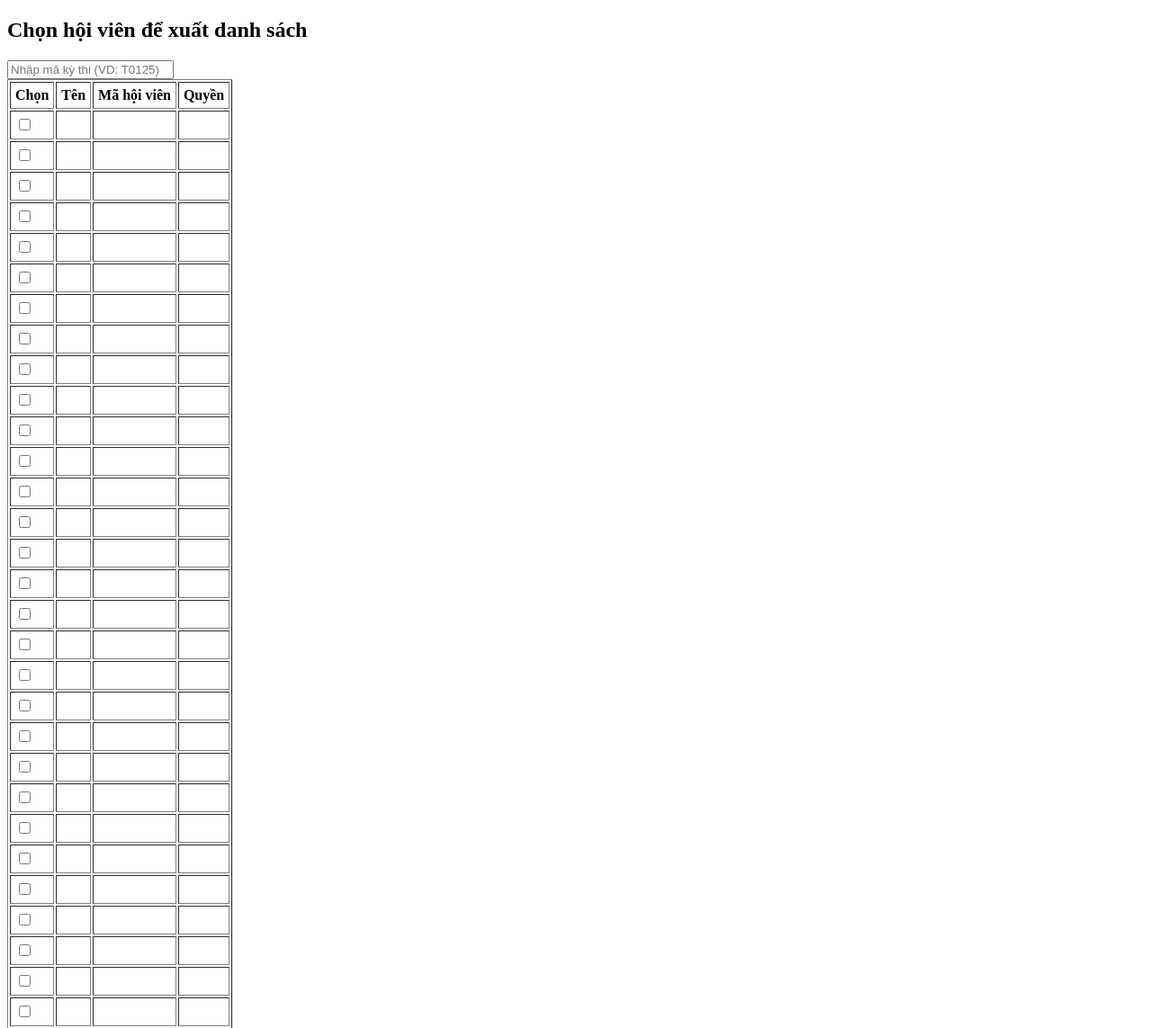
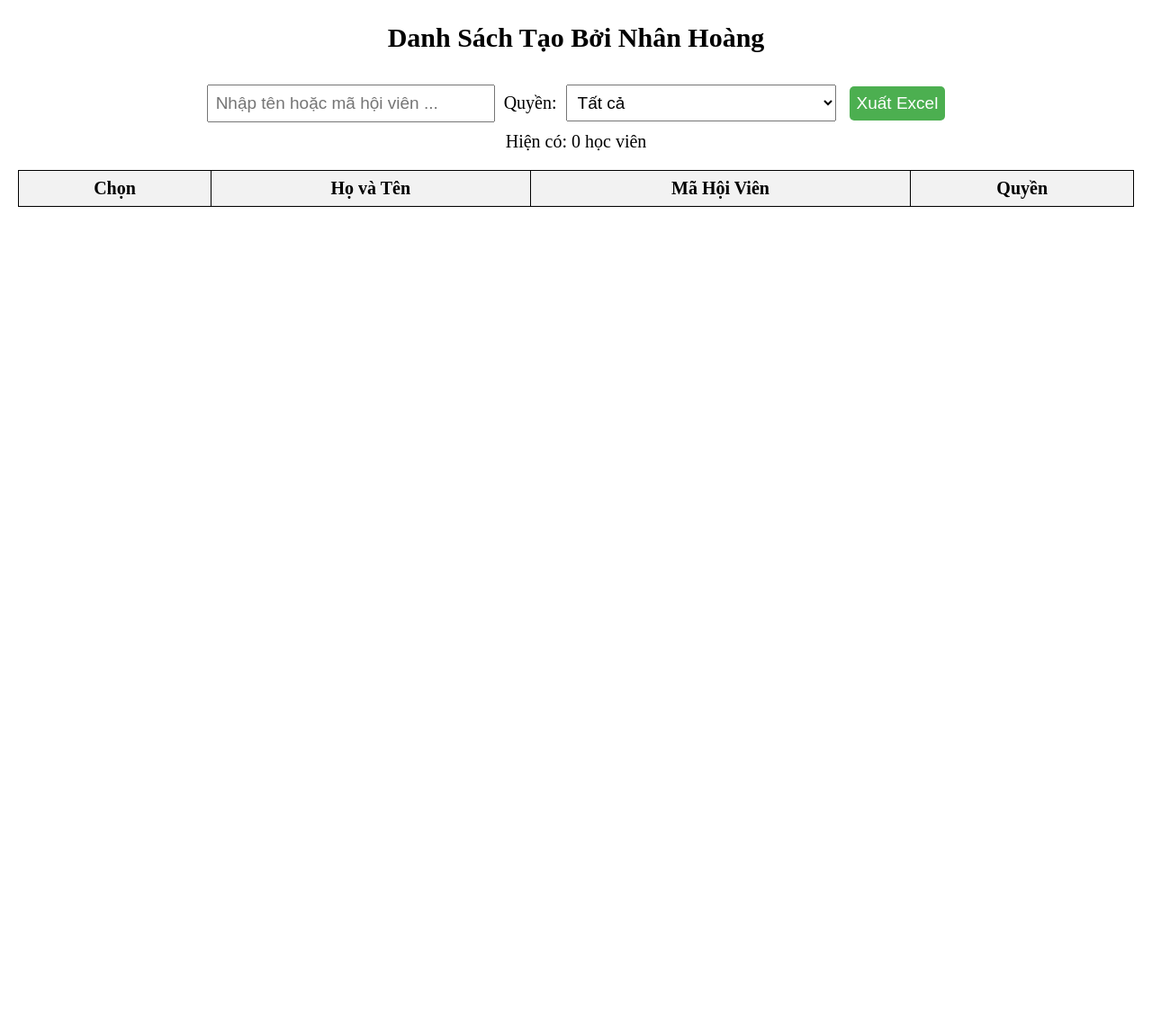
Before and after one commit to nhanhoang034/DanhSachThi, a Flask app: page / in a window 1280 px wide. Shown: the top 1143 px of the page at 90% size. After the commit the page ends 230 px from the top, so only its background shows below. Run offline with Flask 3, Linux system fonts and the light colour scheme; lists and menus that the app fills with data are empty.

Commit message:
Add files via upload

```diff
--- a/templates/index.html
+++ b/templates/index.html
@@ -2,32 +2,52 @@
 <html lang="vi">
 <head>
     <meta charset="UTF-8">
-  <title>Danh sách hội viên</title>
-  <script src="https://cdn.jsdelivr.net/npm/axios/dist/axios.min.js"></script>
-  <script src="{{ url_for('static', filename='script.js') }}"></script>
+    <meta name="viewport" content="width=device-width, initial-scale=1.0">
+    <title>Danh Sách Lớp Võ</title>
+    <link rel="stylesheet" href="style.css">
 </head>
 <body>
-  <h2>Chọn hội viên để xuất danh sách</h2>
-  <input type="text" id="exam_code" placeholder="Nhập mã kỳ thi (VD: T0125)" />
+    <h2>Danh Sách Tạo Bởi Nhân Hoàng</h2>
 
-  <table border="1" cellpadding="5">
+    <input type="text" id="searchInput" placeholder="Nhập tên hoặc mã hội viên ...">
+
+    <label for="roleFilter">Quyền:</label>
+    <select id="roleFilter">
+        <option value="">Tất cả</option>
+        <option value="Cấp 10">Cấp 10</option>
+        <option value="Cấp 9">Cấp 9</option>
+        <option value="Cấp 8">Cấp 8</option>
+        <option value="Cấp 7">Cấp 7</option>
+        <option value="Cấp 6">Cấp 6</option>
+        <option value="Cấp 5">Cấp 5</option>
+        <option value="Cấp 4">Cấp 4</option>
+        <option value="Cấp 3">Cấp 3</option>
+        <option value="Cấp 2">Cấp 2</option>
+        <option value="Cấp 1">Cấp 1</option>
+        <option value="1 Đẳng">1 Đẳng</option>
+        <option value="2 Đẳng">2 Đẳng</option>
+        <option value="3 Đẳng">3 Đẳng</option>
+        <option value="GV">GV</option>
+    </select>
+
+    <button id="exportBtn">Xuất Excel</button>
+
+    <div class="info-bar">
+        <span id="totalCount">Hiện có: 0 học viên</span>
+    </div>
+
+    <table>
         <thead>
             <tr>
-        <th>Chọn</th><th>Tên</th><th>Mã hội viên</th><th>Quyền</th>
+                <th>Chọn</th>
+                <th>Họ và Tên</th>
+                <th>Mã Hội Viên</th>
+                <th>Quyền</th>
             </tr>
         </thead>
-    <tbody>
-      {% for m in members %}
-      <tr>
-        <td><input type="checkbox" value="{{ m['Mã hội viên'] }}"></td>
-        <td>{{ m['Tên'] }}</td>
-        <td>{{ m['Mã hội viên'] }}</td>
-        <td>{{ m['Quyền'] }}</td>
-      </tr>
-      {% endfor %}
-    </tbody>
+        <tbody id="memberTable"></tbody>
     </table>
 
-  <button onclick="exportFile()">Xuất file Excel</button>
+    <script src="script.js"></script>
 </body>
 </html>
```
Lines whose indentation alone changed are shown as unchanged.
